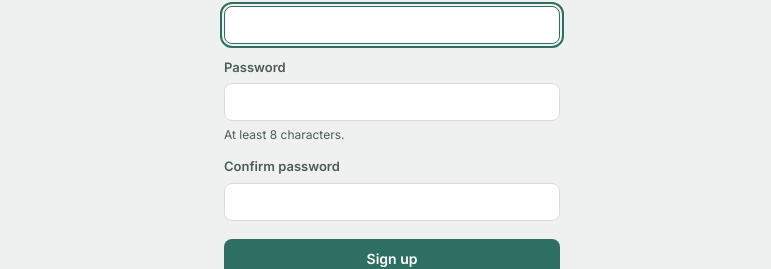
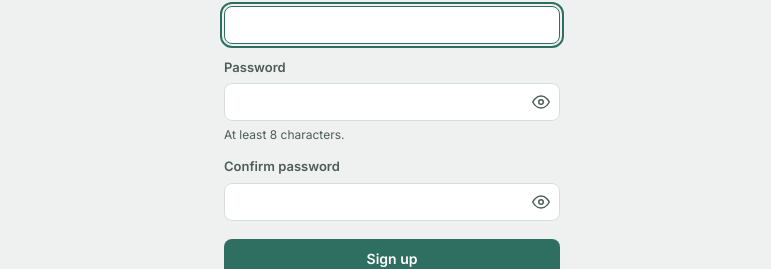
Before and after one commit to hanistheman/supplement-restock-helper, a React (Vite) app in the folder frontend/: page /register in a window 1280 px wide. Shown: the part 234-503 px from the top of the page, without its empty margins (248-1019 px from the left). Built offline with nearby package versions, Linux system fonts and the light colour scheme.

Commit message:
Created a new PasswordInput component in frontend components directory, and updated the Login page and Register page to use it

```diff
--- /dev/null
+++ b/frontend/src/components/PasswordInput.jsx
@@ -0,0 +1,45 @@
+import { useState } from "react";
+
+const EyeIcon = () => (
+  <svg width="18" height="18" viewBox="0 0 24 24" fill="none" stroke="currentColor" strokeWidth="2" strokeLinecap="round" strokeLinejoin="round">
+    <path d="M1 12s4-8 11-8 11 8 11 8-4 8-11 8-11-8-11-8Z" />
+    <circle cx="12" cy="12" r="3" />
+  </svg>
+);
+
+const EyeOffIcon = () => (
+  <svg width="18" height="18" viewBox="0 0 24 24" fill="none" stroke="currentColor" strokeWidth="2" strokeLinecap="round" strokeLinejoin="round">
+    <path d="M9.88 9.88a3 3 0 1 0 4.24 4.24" />
+    <path d="M10.73 5.08A10.43 10.43 0 0 1 12 5c7 0 11 7 11 7a13.16 13.16 0 0 1-1.67 2.68" />
+    <path d="M6.61 6.61A13.53 13.53 0 0 0 1 12s4 7 11 7a9.74 9.74 0 0 0 5.39-1.61" />
+    <line x1="2" y1="2" x2="22" y2="22" />
+  </svg>
+);
+
+/**
+ * A password <input> with a show/hide toggle button, so people can check
+ * what they actually typed rather than guessing behind masked dots.
+ * Accepts the same props as a normal controlled input (value, onChange,
+ * etc.) and forwards everything except `type`, which it manages itself.
+ */
+export default function PasswordInput({ className = "", ...props }) {
+  const [visible, setVisible] = useState(false);
+
+  return (
+    <div className="relative">
+      <input
+        type={visible ? "text" : "password"}
+        className={`${className} w-full !pr-10`}
+        {...props}
+      />
+      <button
+        type="button"
+        onClick={() => setVisible((v) => !v)}
+        className="absolute right-2.5 top-1/2 -translate-y-1/2 text-ink-soft hover:text-ink transition-colors"
+        aria-label={visible ? "Hide password" : "Show password"}
+      >
+        {visible ? <EyeOffIcon /> : <EyeIcon />}
+      </button>
+    </div>
+  );
+}
--- a/frontend/src/pages/LoginPage.jsx
+++ b/frontend/src/pages/LoginPage.jsx
@@ -1,6 +1,7 @@
 import { useState } from "react";
 import { Link, useNavigate } from "react-router-dom";
 import { useAuth } from "../AuthContext";
+import PasswordInput from "../components/PasswordInput";
 
 export default function LoginPage() {
   const { login } = useAuth();
@@ -44,8 +45,7 @@ export default function LoginPage() {
 
         <label className="flex flex-col gap-1.5 text-[13px] font-semibold text-ink-soft">
           Password
-          <input
-            type="password"
+          <PasswordInput
             required
             value={password}
             onChange={(e) => setPassword(e.target.value)}
--- a/frontend/src/pages/RegisterPage.jsx
+++ b/frontend/src/pages/RegisterPage.jsx
@@ -1,6 +1,7 @@
 import { useState } from "react";
 import { Link, useNavigate } from "react-router-dom";
 import { useAuth } from "../AuthContext";
+import PasswordInput from "../components/PasswordInput";
 
 export default function RegisterPage() {
   const { register } = useAuth();
@@ -56,8 +57,7 @@ export default function RegisterPage() {
 
         <label className="flex flex-col gap-1.5 text-[13px] font-semibold text-ink-soft">
           Password
-          <input
-            type="password"
+          <PasswordInput
             required
             minLength={8}
             value={password}
@@ -69,8 +69,7 @@ export default function RegisterPage() {
 
         <label className="flex flex-col gap-1.5 text-[13px] font-semibold text-ink-soft">
           Confirm password
-          <input
-            type="password"
+          <PasswordInput
             required
             minLength={8}
             value={confirmPassword}
```
